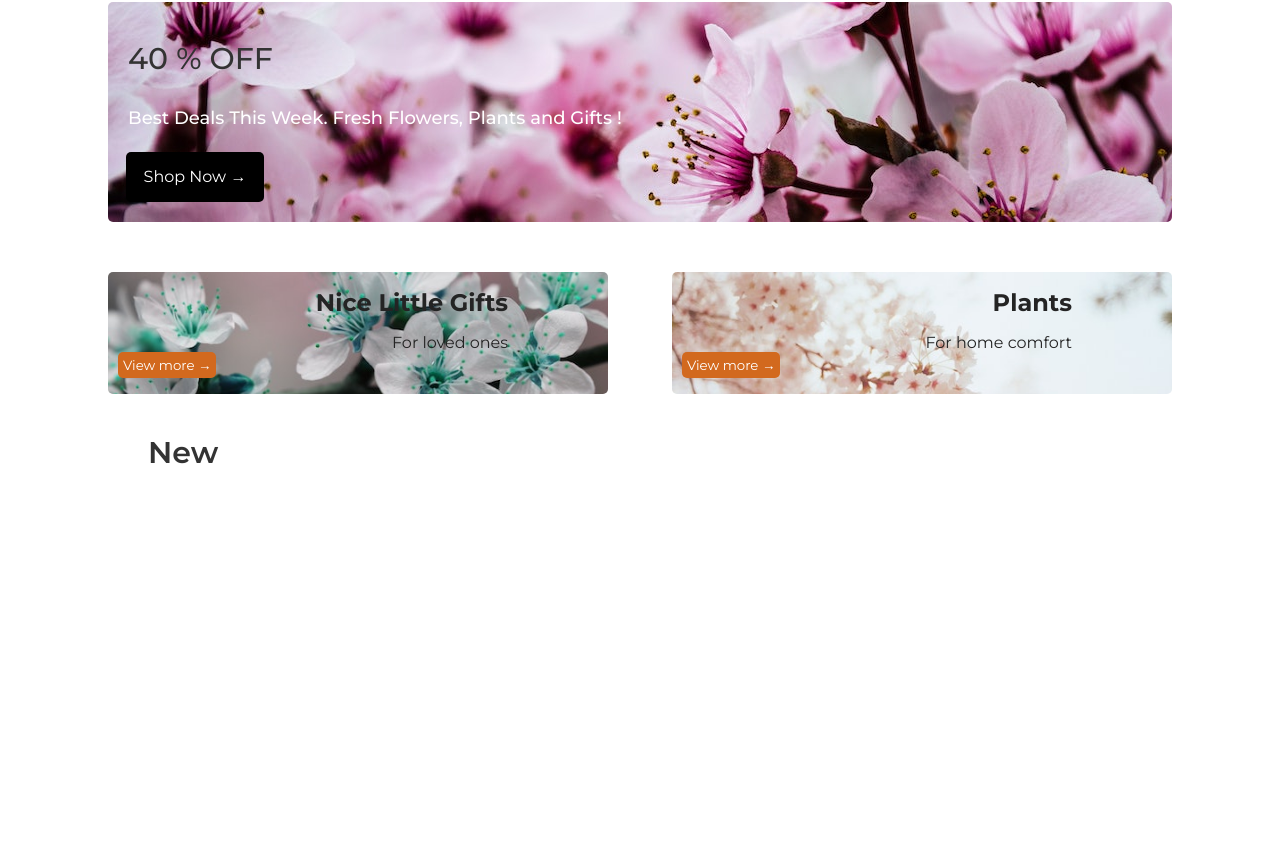
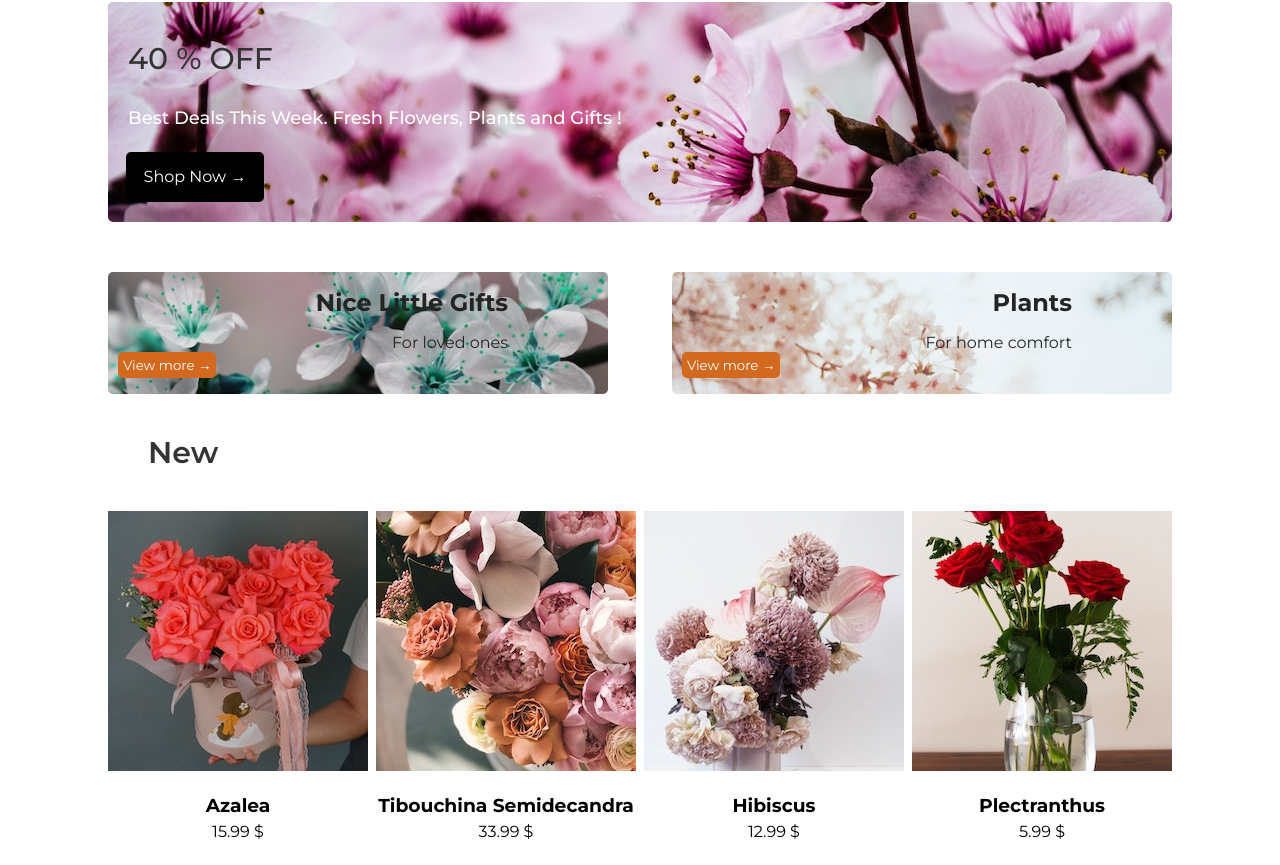
Before and after one commit to Ahmad-Qerem/e-commerce-flowers, a React (Create React App) app: page / in a window 1280 px wide. Shown: the part 121-986 px from the top of the page. Before the commit the page ends 800 px from the top, so only its background shows below. Built offline with nearby package versions, Linux system fonts and the light colour scheme.

Commit message:
Added the New Section

```diff
--- a/src/components/HomePage/Cards/NewSection/NewSection.css
+++ b/src/components/HomePage/Cards/NewSection/NewSection.css
@@ -0,0 +1,14 @@
+.newSection {
+  width: 100%;
+  display: flex;
+  align-items: center;
+  justify-content: space-between;
+}
+
+.newSection h3,
+.newSection p {
+  text-align: center;
+}
+.newSection p {
+  margin-top: -13px;
+}
--- a/src/components/HomePage/Cards/NewSection/NewSection.js
+++ b/src/components/HomePage/Cards/NewSection/NewSection.js
@@ -4,13 +4,24 @@ import "./NewSection.css";
 import Data from "../../../../Data.json";
 
 // const jsData = JSON.parse(flowerlist);
-console.log(Data);
+const flowerData = Data.flowerlist.slice(0, 4);
+console.log(flowerData);
 const NewSection = () => {
   return (
     <React.Fragment>
       <HeadingTitle title="New" />
 
-      <div className="newSection"></div>
+      <div className="newSection">
+        {flowerData.map((flower) => {
+          return (
+            <div key={flower.productId}>
+              <img src={flower.photo} alt={flower.category} />
+              <h3>{flower.name}</h3>
+              <p>{flower.price} $</p>
+            </div>
+          );
+        })}
+      </div>
     </React.Fragment>
   );
 };
```
